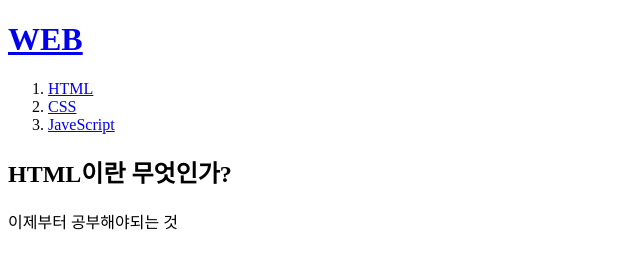
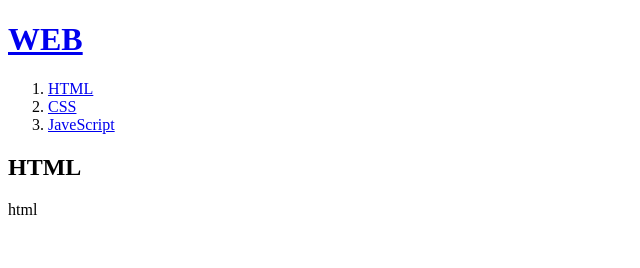
Before and after one commit to sugarmixcoffee/my_cat_web, a plain HTML site: page 1.html in a window 1280 px wide. Shown: the whole page, without its empty margins (0-640 px from the left). Drawn offline with Linux system fonts and the light colour scheme.

Commit message:
Update 1.html

```diff
--- a/1.html
+++ b/1.html
@@ -12,9 +12,9 @@
         <li><a href="3.html">JaveScript</a></li>
     </ol>
 
-    <h2>HTML이란 무엇인가?</h2>
+    <h2>HTML</h2>
         <p>
-        이제부터 공부해야되는 것
+        html
         </p>
 </body>
 </HTML>
```
